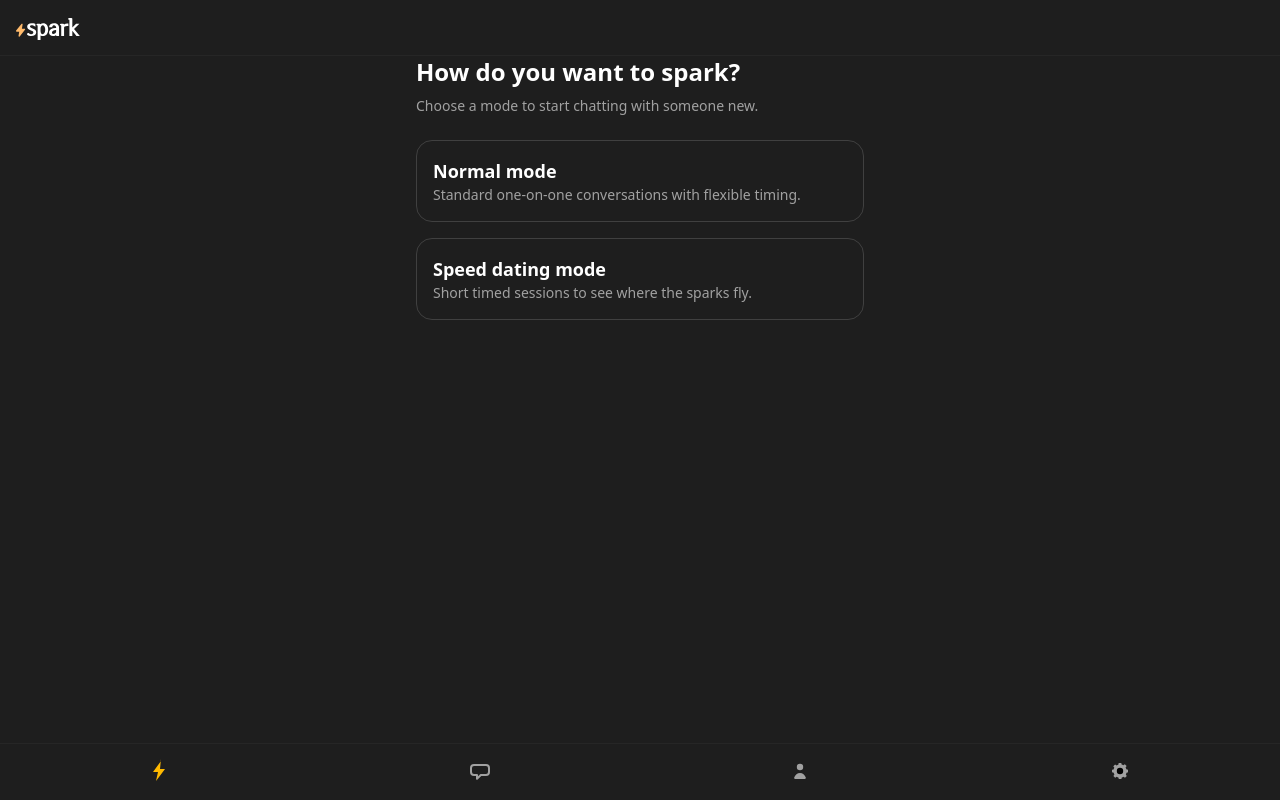
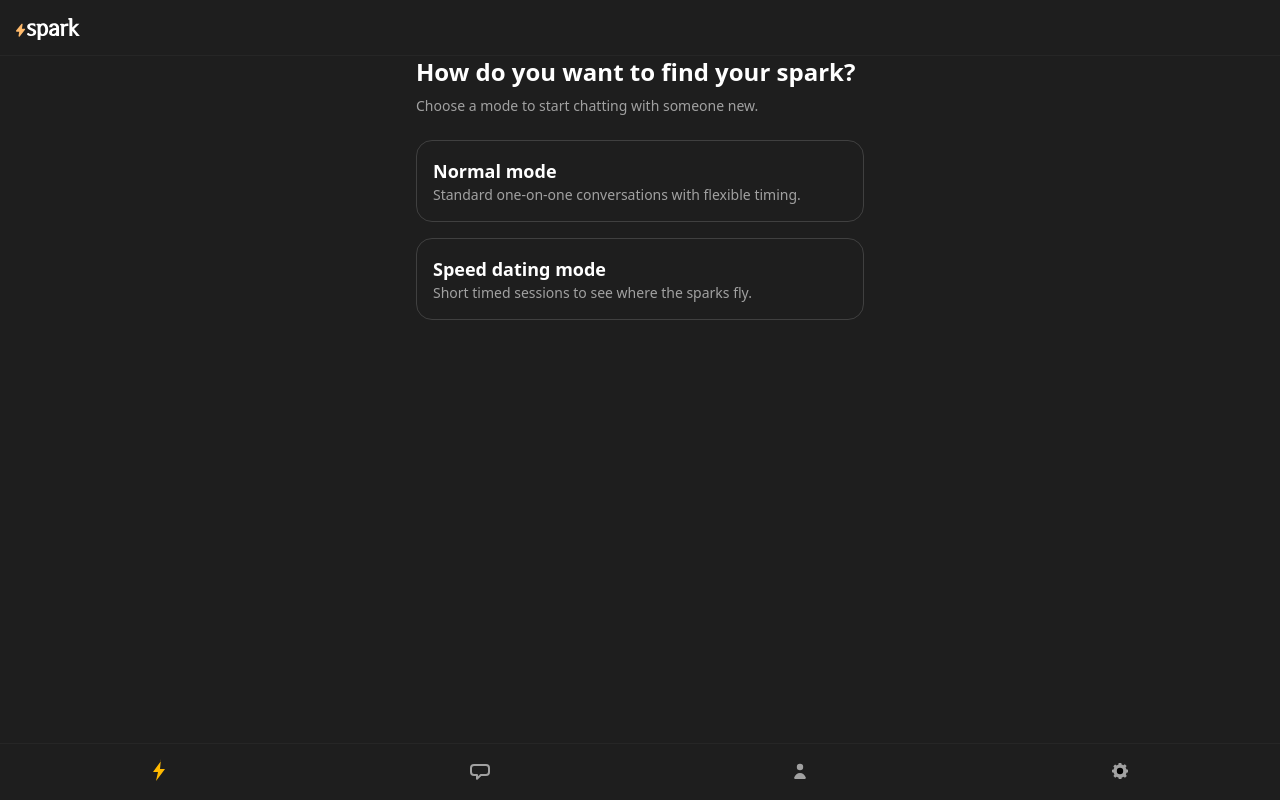
Before and after one commit to jashadev42/COSC484, a React (Vite) app in the folder frontend/: page /spark in a window 1280 px wide. Built offline with nearby package versions, Linux system fonts and the light colour scheme.

Commit message:
Save latest code for jasha-branch

```diff
--- a/frontend/src/pages/ChatListPage.jsx
+++ b/frontend/src/pages/ChatListPage.jsx
@@ -97,7 +97,7 @@ export default function ChatListPage() {
 
       {!loading && viewChats.length === 0 && !error && (
         <p className="text-sm text-center text-neutral-400">
-          Go find your spark.
+        Go and find your spark!
         </p>
       )}
 
--- a/frontend/src/pages/ProfileScreen.jsx
+++ b/frontend/src/pages/ProfileScreen.jsx
@@ -73,7 +73,7 @@ function ProfileView({
   const languages = profile?.languages_spoken ?? []
   const age = calculateAge(userInfo?.birthdate)
   return (
-    <div className="mx-auto w-full h-20 space-y-6 bg-[#1C1A1A] p-6 text-white shadow-[0_25px_55px_rgba(0,0,0,0.6)]">
+    <div className="mx-auto w-full h-15 space-y-6 bg-[#1C1A1A] p-6 text-white shadow-[0_25px_55px_rgba(0,0,0,0.6)]">
       <header className="flex items-center justify-between text-lg uppercase tracking-[0.4em] text-primary">
         <span className="text-white">your profile</span>
       </header>
--- a/frontend/src/pages/SparkViewPage.jsx
+++ b/frontend/src/pages/SparkViewPage.jsx
@@ -21,7 +21,7 @@ export default function SparkViewPage() {
       <div className="w-full max-w-md space-y-6">
         <header className="space-y-2">
           <h1 className="text-2xl font-semibold text-white">
-            How do you want to spark?
+            How do you want to find your spark?
           </h1>
           <p className="text-sm text-neutral-400">
             Choose a mode to start chatting with someone new.
```
